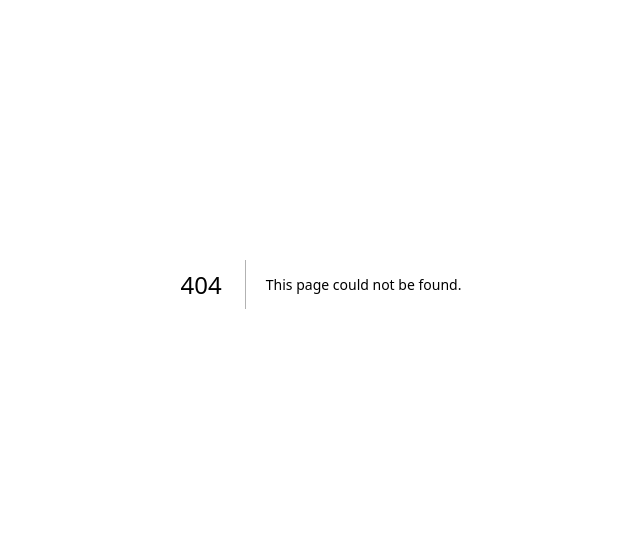
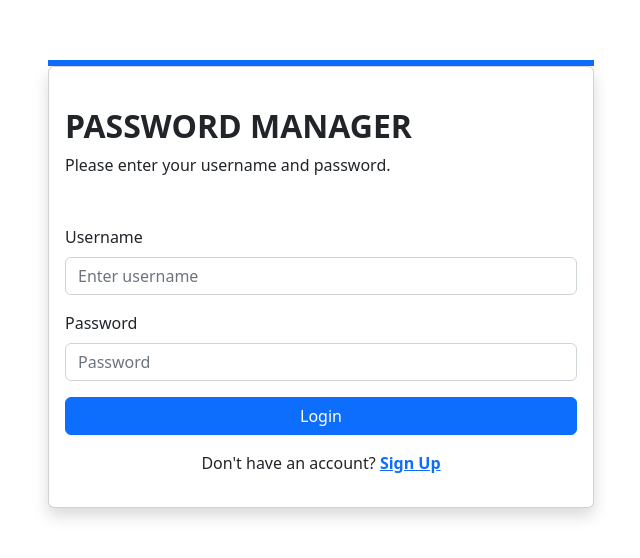
Before and after one commit to centuryhopper/PasswordManagerNext_Frontend, a Next.js app: page /accounts/login in a window 1280 px wide. Before the commit this address had no page. Shown: the part 116-674 px from the top of the page, without its empty margins (319-959 px from the left). Built offline with nearby package versions, Linux system fonts and the light colour scheme.

Commit message:
update
added login and register pages

```diff
--- /dev/null
+++ b/pages/accounts/login.tsx
@@ -0,0 +1,12 @@
+import React from 'react'
+import { LoginForm } from '../components/LoginForm'
+
+const Login = () => {
+    return (
+        <>
+            <LoginForm />
+        </>
+    )
+}
+
+export default Login
--- /dev/null
+++ b/pages/components/LoginForm.tsx
@@ -0,0 +1,81 @@
+import { Col, Button, Row, Container, Card, Form } from "react-bootstrap";
+import { useRouter } from "next/router";
+import React from "react";
+import Link from "next/link";
+
+export const LoginForm = () => {
+
+  const router = useRouter()
+
+  const handleClick = (e : React.MouseEvent<HTMLButtonElement>) => {
+    e.preventDefault()
+    router.push('/accounts')
+  }
+
+  const validate = () => {
+    // check if username and password exists in user_accounts table.
+    // if so, then success and grab the userId associated with the account. We will use this id to filter for the passwords that are stored by this user. Otherwise return failure
+  }
+
+  return (
+    <div>
+      <Container>
+        <Row className="vh-100 d-flex justify-content-center align-items-center">
+          <Col md={8} lg={6} xs={12}>
+            <div className="border border-3 border-primary"></div>
+            <Card className="shadow">
+              <Card.Body>
+                <div className="mb-3 mt-md-4">
+                  <h2 className="fw-bold mb-2 text-uppercase ">Password Manager</h2>
+                  <p className=" mb-5">Please enter your username and password.</p>
+                  <div className="mb-3">
+                    <Form>
+                      <Form.Group className="mb-3" controlId="formBasicEmail">
+                        <Form.Label className="text-center">
+                          Username
+                        </Form.Label>
+                        <Form.Control type="email" placeholder="Enter username" />
+                      </Form.Group>
+
+                      <Form.Group
+                        className="mb-3"
+                        controlId="formBasicPassword"
+                      >
+                        <Form.Label>Password</Form.Label>
+                        <Form.Control type="password" placeholder="Password" />
+                      </Form.Group>
+
+                      <Form.Group
+                        className="mb-3"
+                        controlId="formBasicCheckbox"
+                      >
+                        {/* <p className="small">
+                          <a className="text-primary" href="#!">
+                            Forgot password?
+                          </a>
+                        </p> */}
+                      </Form.Group>
+                      <div className="d-grid">
+                        <Button variant="primary" type="submit" onClick={handleClick}>
+                          Login
+                        </Button>
+                      </div>
+                    </Form>
+                    <div className="mt-3">
+                      <p className="mb-0  text-center">
+                        {"Don't have an account? "}
+                        <Link href="/accounts/register" className="text-primary fw-bold">
+                          Sign Up
+                        </Link>
+                      </p>
+                    </div>
+                  </div>
+                </div>
+              </Card.Body>
+            </Card>
+          </Col>
+        </Row>
+      </Container>
+    </div>
+  )
+}
--- a/pages/components/account_tile.tsx
+++ b/pages/components/account_tile.tsx
@@ -1,6 +1,5 @@
 import React, { FC, SetStateAction, useState } from 'react'
 import { AccountType } from '../../interfaces/interfaces';
-import {URL} from '../../constants/constants'
 
 interface Props
 {
--- a/pages/components/tableview.tsx
+++ b/pages/components/tableview.tsx
@@ -180,10 +180,8 @@ const TableView : FC = () =>
                             <div className="form-outline">
                                 <SearchBar searchTerm={searchTerm} setSearchTerm={setSearchTerm}/>
                                 <AddAccount lstOfAccounts={lstOfAccounts} setLstOfAccounts={setLstOfAccounts}/>
-
                             </div>
                         </div>
-
                         <table className="table mb-4">
                         <thead>
                             <tr>
```
Also changed, not shown: pages/accounts/index.tsx (+37 -28 lines), pages/accounts/register.tsx (added, +12 -0 lines), pages/components/RegisterForm.tsx (added, +76 -0 lines), pages/index.tsx (+6 -2 lines).
